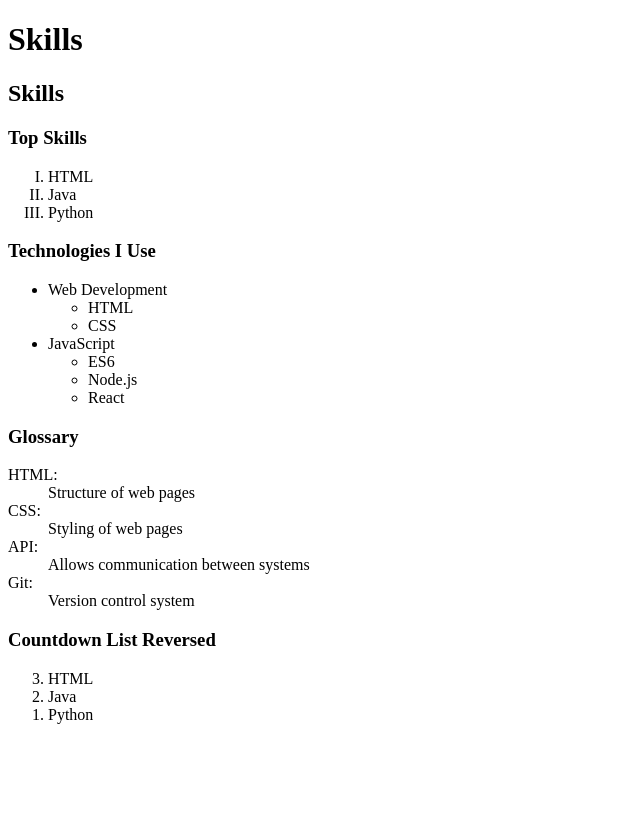
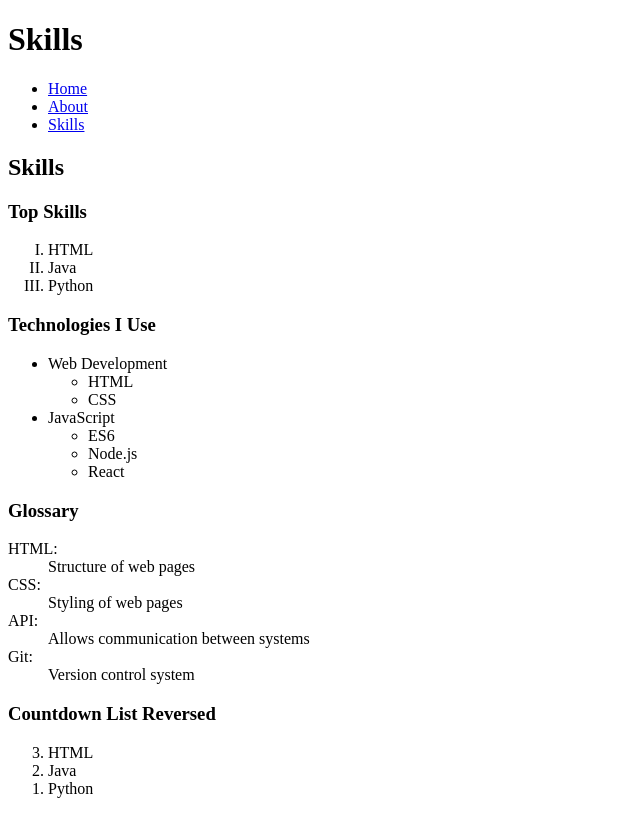
Before and after one commit to muhammadamirulhady-cloud/html-lab-EX1-AmirulHady, a plain HTML site: page skills.html in a window 1280 px wide. Shown: the whole page, without its empty margins (0-640 px from the left). Drawn offline with Linux system fonts and the light colour scheme.

Commit message:
Fix header and added navigation tab at skills.html

```diff
--- a/skills.html
+++ b/skills.html
@@ -8,6 +8,14 @@
 <body>
 
 <header><h1>Skills</h1></header>
+
+<nav>
+    <ul>
+        <li><a href="index.html">Home</a></li>
+        <li><a href="about.html">About</a></li>
+        <li><a href="skills.html">Skills</a></li>
+    </ul>
+</nav>
 
 <section id="skills">
     <h2>Skills</h2>
```
Also changed, not shown: about.html (+1 -1 lines).
